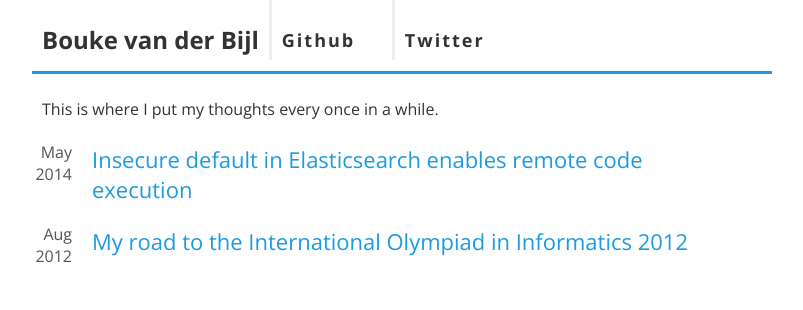
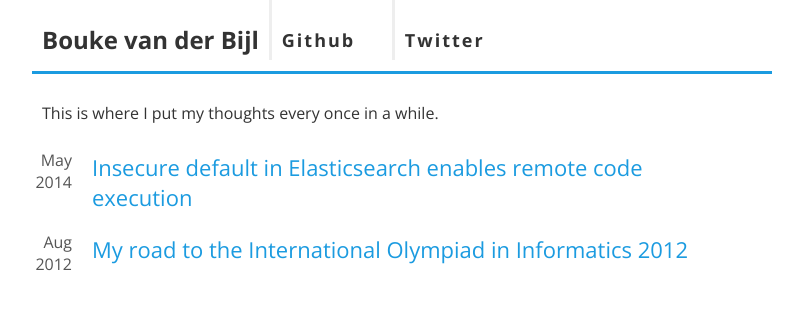
Before and after one commit to gondo/bouk.github.io, a Jekyll site: the page built from index.html, in a window 1280 px wide. Shown: the top 310 px of the page, without its empty margins (238-1041 px from the left). Built offline with Jekyll 4.4.1, drawn with Linux system fonts in a browser that asks for light colours.

Commit message:
Add more line-height to posts

```diff
--- a/static/css/style.css
+++ b/static/css/style.css
@@ -51,8 +51,9 @@
 max-width:100%;
 display:block;
 }
-body > .container > .content > p {
+body > .container > .content p {
 padding:0 10px;
+line-height:30px;
 }
 a {
 color:#1B9BE0;
```
